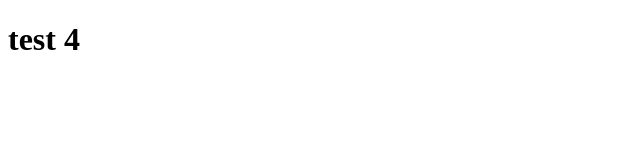
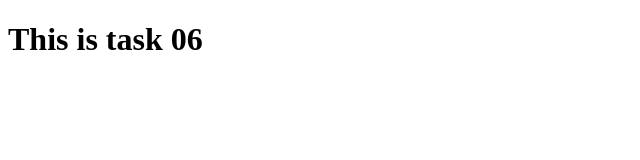
Before and after one commit to linhtran08/demoTrain, a plain HTML site: page products.html in a window 1280 px wide. Shown: the whole page, without its empty margins (0-640 px from the left). Drawn offline with Linux system fonts and the light colour scheme.

Commit message:
Revert "test 3"
This reverts commit ee9d166a4da0f9fe94d38777a5827a09d0544ade.

```diff
--- a/products.html
+++ b/products.html
@@ -6,6 +6,6 @@
     <title>This is task 06</title>
 </head>
 <body>
-    <h1>test 4</h1>
+    <h1>This is task 06</h1>
 </body>
 </html>
```
